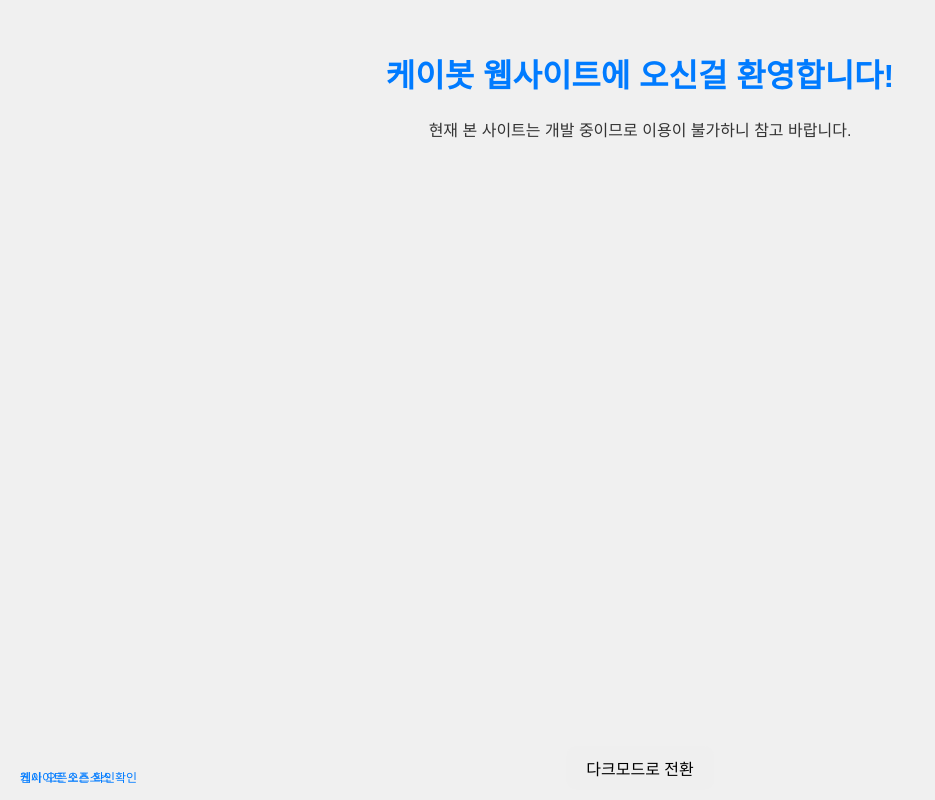
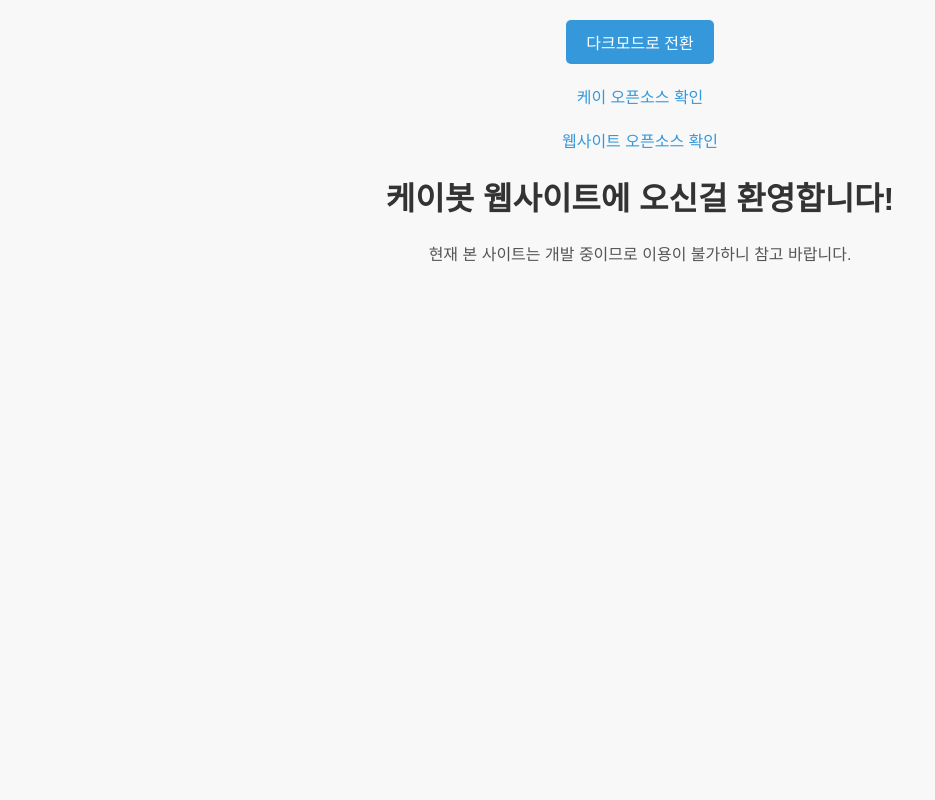
Before and after one commit to kbotsq/kbotsq.github.io, a plain HTML site: page index.html in a window 1280 px wide. Shown: the whole page, without its empty margins (0-935 px from the left). Drawn offline with Linux system fonts and the light colour scheme.

Commit message:
Update styles.css

```diff
--- a/styles.css
+++ b/styles.css
@@ -1,71 +1,43 @@
-/* styles.css */
 body {
     font-family: Arial, sans-serif;
-    background-color: #f0f0f0;
+    background-color: #f8f8f8;
     color: #333;
+    margin: 0;
+    padding: 20px;
     text-align: center;
-    margin: 50px;
-    position: relative;
-    transition: background-color 0.5s ease;
+}
+
+#toggleModeButton {
+    background-color: #3498db;
+    color: #fff;
+    border: none;
+    padding: 10px 20px;
+    font-size: 16px;
+    cursor: pointer;
+    border-radius: 5px;
+}
+
+#toggleModeButton:hover {
+    background-color: #2980b9;
+}
+
+.open-source-link {
+    margin-top: 20px;
+}
+
+.open-source-link a {
+    color: #3498db;
+    text-decoration: none;
+}
+
+.open-source-link a:hover {
+    text-decoration: underline;
 }
 
 h1 {
-    color: #007bff;
+    color: #333;
 }
 
-/* 다크모드 스타일 추가 */
-.dark-mode {
-    background-color: #333;
-    color: #fff;
+p {
+    color: #555;
 }
-
-/* 전환 버튼 스타일 추가 */
-button {
-    position: fixed;
-    bottom: 10px;
-    left: 50%;
-    transform: translateX(-50%);
-    padding: 10px 20px;
-    font-size: 16px;
-    cursor: pointer;
-    border: none;
-    border-radius: 10px;
-    transition: background-color 0.3s ease, color 0.3s ease, border-color 0.3s ease;
-}
-
-/* 마우스를 올렸을 때의 스타일 변경 */
-button:hover {
-    background-color: #007bff;
-    color: #fff;
-    border-color: #fff;
-}
-
-/* 다크모드에서 버튼 스타일 변경 */
-.dark-mode button {
-    border-color: #fff;
-}
-
-/* 화이트모드에서 버튼 스타일 변경 */
-body:not(.dark-mode) button {
-    border-color: #000;
-}
-
-/* 오픈소스 확인 링크 스타일 추가 */
-.open-source-link {
-    position: fixed;
-    bottom: 10px;
-    left: 10px;
-}
-
-.open-source-link a {
-    display: block;
-    padding: 5px 10px;
-    font-size: 12px;
-    text-decoration: none;
-    color: #007bff;
-}
-
-/* 오픈소스 확인 링크 스타일 변경 */
-.open-source-link a:hover {
-    text-decoration: underline;
-}
```
